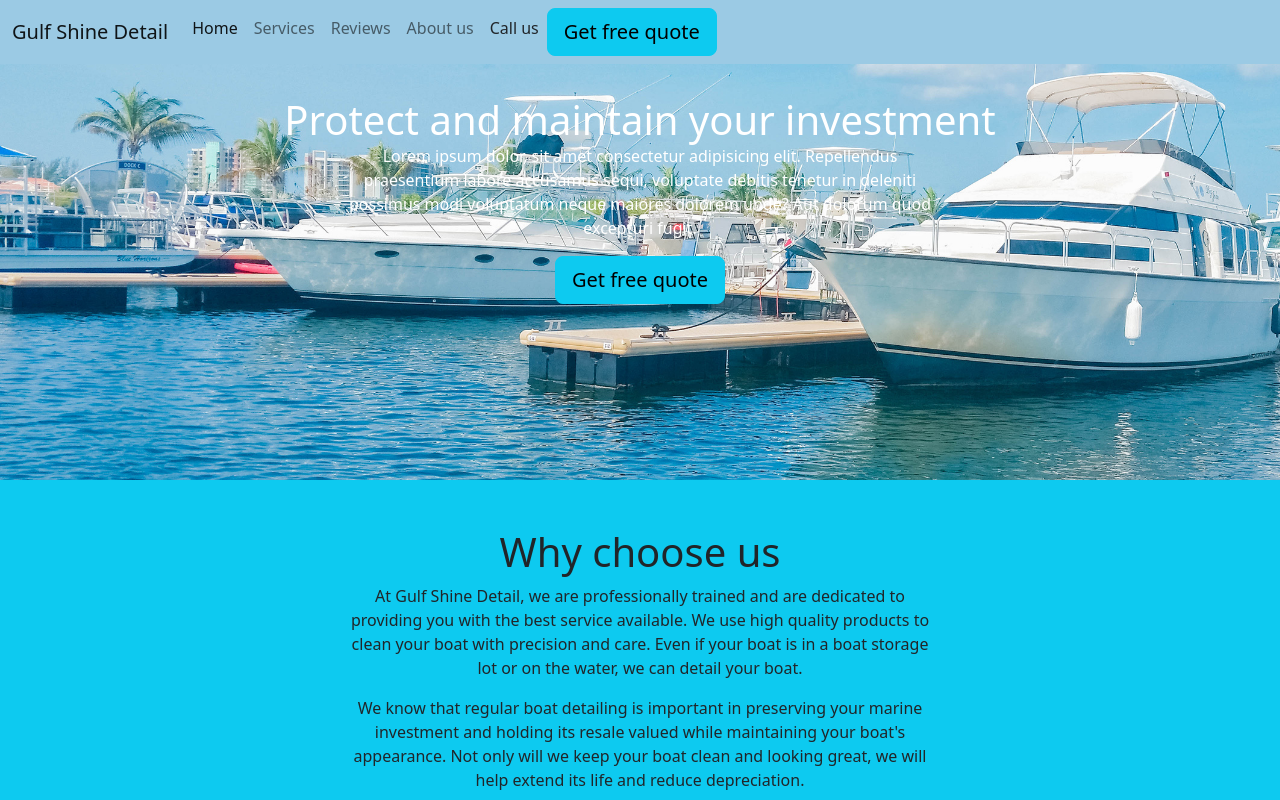
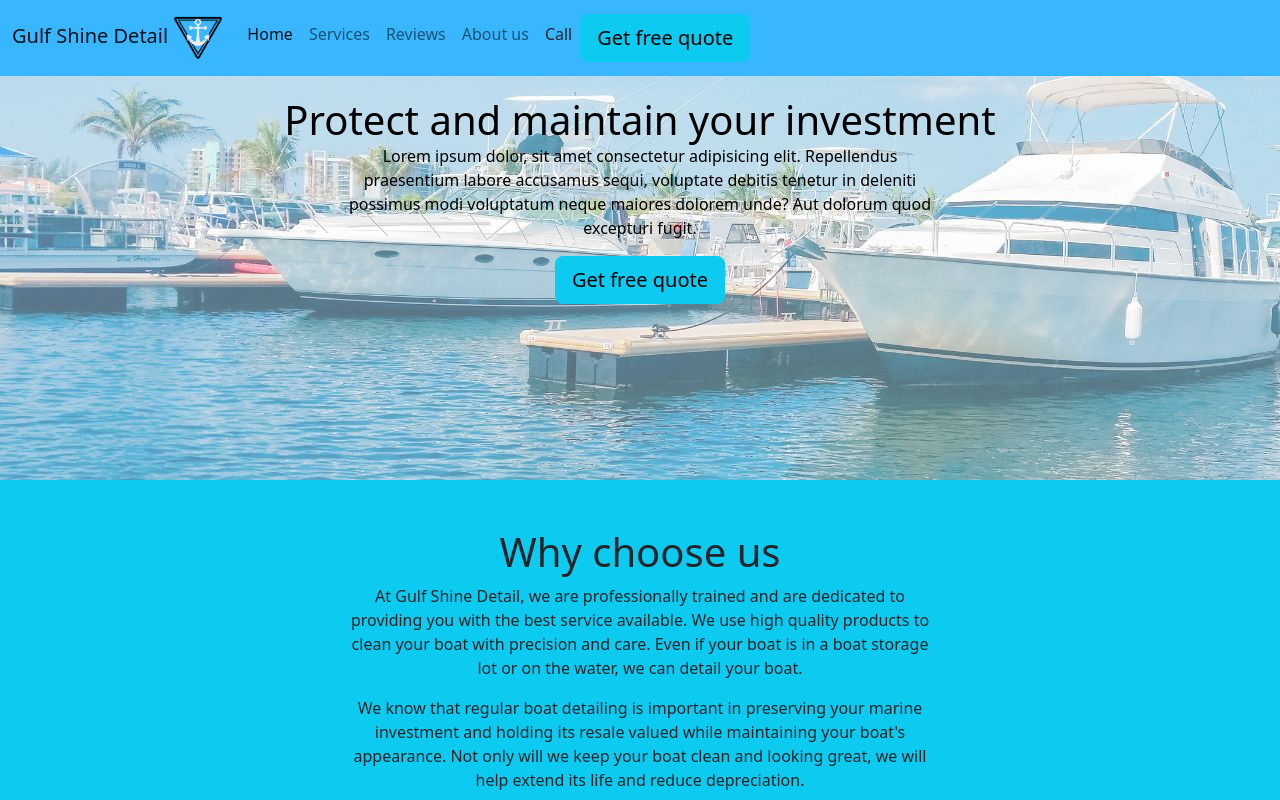
Before and after one commit to Tmaewood/Gulf-Shine-Detailing, a plain HTML site: page index.html in a window 1280 px wide. Shown: the top 800 px of the page. Drawn offline with nearby package versions, Linux system fonts and the light colour scheme.

Commit message:
Added logo on navbar

```diff
--- a/index.html
+++ b/index.html
@@ -15,9 +15,12 @@
 <body>
 
 <!-- Navbar -->
-  <nav class="navbar navbar-expand-lg fixed-top">
+  <nav class="navbar navbar-nav navbar-expand-lg fixed-top justify-content-end">
     <div class="container-fluid">
-      <a class="navbar-brand" href="#">Gulf Shine Detail</a>
+      <a class="navbar-brand" href="#">Gulf Shine Detail
+        <img src="/images/anchorLogo.png" alt="company logo" width="50" height="50">
+      </a>
+
       <button class="navbar-toggler" type="button" data-bs-toggle="collapse" data-bs-target="#navbarSupportedContent"
         aria-controls="navbarSupportedContent" aria-expanded="false" aria-label="Toggle navigation">
         <span class="navbar-toggler-icon"></span>
@@ -37,13 +40,15 @@
           <a class="nav-link" href="#about-us">About us</a>
         </li>
         <li class="nav-item">
-          <a href="tel:+8138382738" class="nav-link phone-number text-decoration-none text-dark">Call us</a>
+          <a href="tel:+8138382738" class="nav-link phone-number text-decoration-none text-dark">Call</a>
         </li>
-        <li class="nav-item">
+        <div class="nav navbar-right">
+        <li class="nav-item float-end">
           <a href="#get-quote" role="button">
             <button type="button" class="btn btn-info btn-lg">Get free quote</button>
           </a>
         </li>
+        </div>
         </form>
       </div>
     </div>
@@ -51,8 +56,8 @@
 
   <!-- Hero section -->
   <section class="hero-section">
-  <div class="p-5 text-center mt-auto text-white"
-    style="background-image: url('/images/boatbanner.png'); height: 60vh;">
+  <div class="p-5 text-center mt-auto text-black"
+    style="background-image: url('/images/boatbanner1.jpg'); height: 60vh;">
     <h1 class="mb-auto mt-5 justify-content-center align-items-center">Protect and maintain your investment</h1>
     <p class="hero-text w-50 mx-auto">
       Lorem ipsum dolor, sit amet consectetur adipisicing elit. Repellendus praesentium
@@ -197,7 +202,7 @@
   <footer class="footer bg-info d-flex p-4">
     <h5>Gulf Shine Detail</h5>
     <a href="https://goo.gl/maps/HmmYrfoPVWbyeRUN8" target="_blank" class="location-link text-decoration-none link-dark">Location</a>
-    <a href="tel:+8138382738" class="phone-number text-decoration-none text-dark">Call us</a>
+    <a href="tel:+8138382738" class="phone-number text-decoration-none text-dark">Call or text 813-838-2738</a>
     <a href="#get-quote" class="btn btn-secondary" role="button">
       <button type="button" class="btn btn-secondary">Get free quote</button>
     </a>
--- a/style.css
+++ b/style.css
@@ -6,7 +6,7 @@
 
 
 .navbar {
-  background-color: #9BCAE4;
+  background-color: #38b6ff;
 }
 
 .hero-section {
```
Also changed, not shown: images/GULF SHINE logo.png (added), images/anchorLogo.png (added), images/boatbanner1.jpg (added), images/gulfShineLogo1.png (added).
